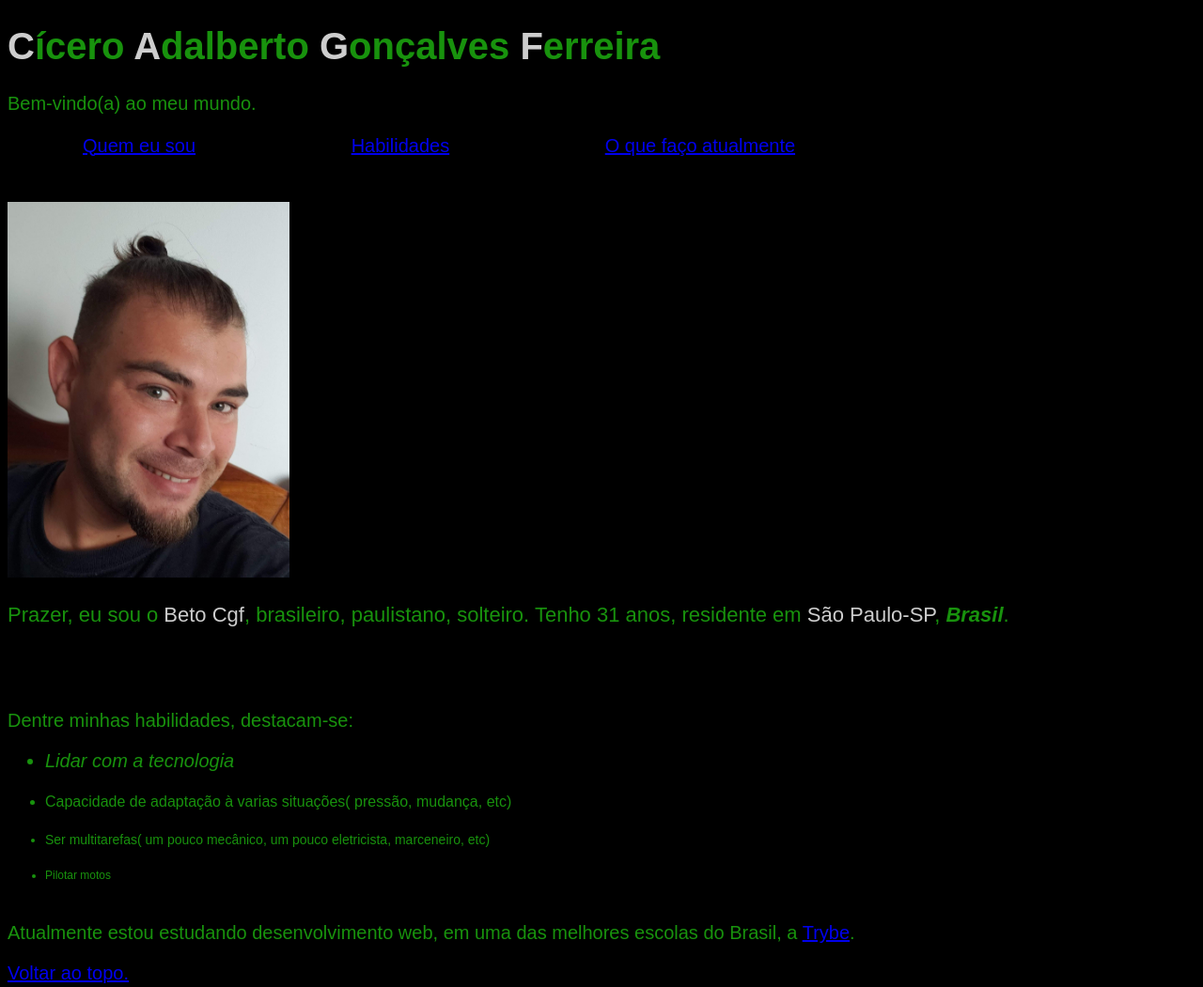
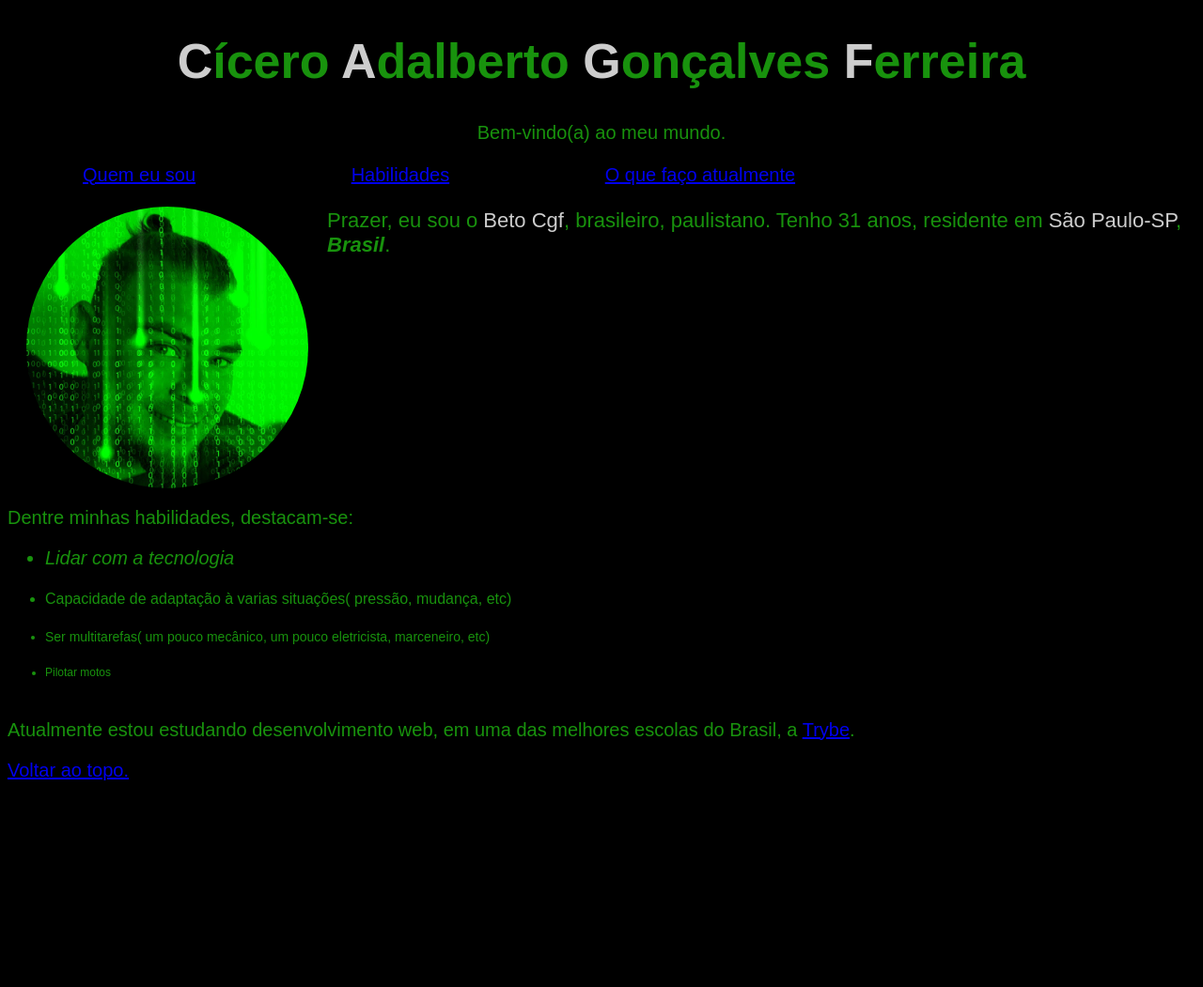
Before and after one commit to beto-cgf/beto-cgf.github.io, a plain HTML site: page index.html in a window 1280 px wide. Shown: the whole page at 94% size. After the commit the page ends 852 px from the top, so only its background shows below. Drawn offline with Linux system fonts and the light colour scheme.

Commit message:
Troca de imagem, alinhamento do título central, alinhamento foto e texto

```diff
--- a/css/style.css
+++ b/css/style.css
@@ -1,6 +1,10 @@
-<style>
-        h1{
-            font-size: 2.5em;
+
+        #bem{
+            text-align: center;
+        }
+        #nomeinicio{
+            text-align: center;
+            font-size: 1.3em;
             font-weight: bold;
             color:rgb(24, 146, 13);
         }
@@ -26,6 +30,18 @@
         .branco{
             color:#cdcdcd;
         }
+        #foto{
+            width: 300px;
+            float: left;
+            padding:20px 20px;
+            border-radius: 50%;
+        }
+        #habi{
+            clear: both;
+        }
+        #at{
+            clear: both;
+        }
         #prazer{
             font-size: 1.1em;
         }
@@ -41,4 +57,3 @@
         #lista4{
             font-size: 0.6em;
         }
-    </style>
--- a/index.html
+++ b/index.html
@@ -7,8 +7,10 @@
     <link rel="stylesheet" type="text/css" href="css/style.css" media="screen" />
 </head>
 <body>
-    <h1 id="inicio"><span class="branco">C</span>ícero <span class="branco">A</span>dalberto <span class="branco">G</span>onçalves <span class="branco">F</span>erreira</h1>
-    <p>Bem-vindo(a) ao meu mundo.</p>
+    <div id="nomeinicio">
+        <h1 id="inicio"><span class="branco">C</span>ícero <span class="branco">A</span>dalberto <span class="branco">G</span>onçalves <span    class="branco">F</span>erreira</h1>
+    </div>
+    <p id="bem">Bem-vindo(a) ao meu mundo.</p>
     <nav id="listamenu">
         <ul>
             <li><a href="#foto">Quem eu sou</a></li>
@@ -16,11 +18,13 @@
             <li><a href="#atual">O que faço atualmente</a></li>
         </ul>
     </nav>
-    <br>
-    <br>
-    <img src="/image/20200412_155036.jpg" alt="selfie de perfil, sorrindo, cabelo samurai, e barbixa" width="300" id="foto">
-    <p id="prazer">Prazer, eu sou o <span class="branco">Beto Cgf</span>, brasileiro, paulistano, solteiro. Tenho 31 anos, residente em <span class="branco">São Paulo-SP</span>, <strong><em>Brasil</em></strong>. </p>
-    <br><br>
+    <div >
+            <img src="/image/betotrix.jpg" alt="selfie de perfil, sorrindo, cabelo samurai, e barbixa" id="foto">
+    </div>
+    <div id="prazer">
+        <p>Prazer, eu sou o <span class="branco">Beto Cgf</span>, brasileiro, paulistano. Tenho 31 anos, residente em <span class="branco">São Paulo-SP</span>, <strong><em>Brasil</em></strong>. </p>
+    </div>
+    <div id="habi">
     <p id="habilidades">Dentre minhas habilidades, destacam-se:</p>
     <ul>
         <li id="lista1">Lidar com a tecnologia</li><br>
@@ -28,7 +32,10 @@
         <li id="lista3">Ser multitarefas( um pouco mecânico, um pouco eletricista, marceneiro, etc)</li><br>
         <li id="lista4">Pilotar motos</li><br>
     </ul>
-    <p id="atual">Atualmente estou estudando desenvolvimento web, em uma das melhores escolas do Brasil, a <a href="https://blog.betrybe.com/" target="_blank">Trybe</a>.</p>
-    <p><a href="#inicio">Voltar ao topo.</a></p>
+    </div>
+    <div id="at">
+        <p id="atual">Atualmente estou estudando desenvolvimento web, em uma das melhores escolas do Brasil, a <a href="https://blog.betrybe.com/" target="_blank">Trybe</a>.</p>
+        <p><a href="#inicio">Voltar ao topo.</a></p>
+    </div>
 </body>
 </html>
```
Also changed, not shown: image/betotrix.jpg (added).
